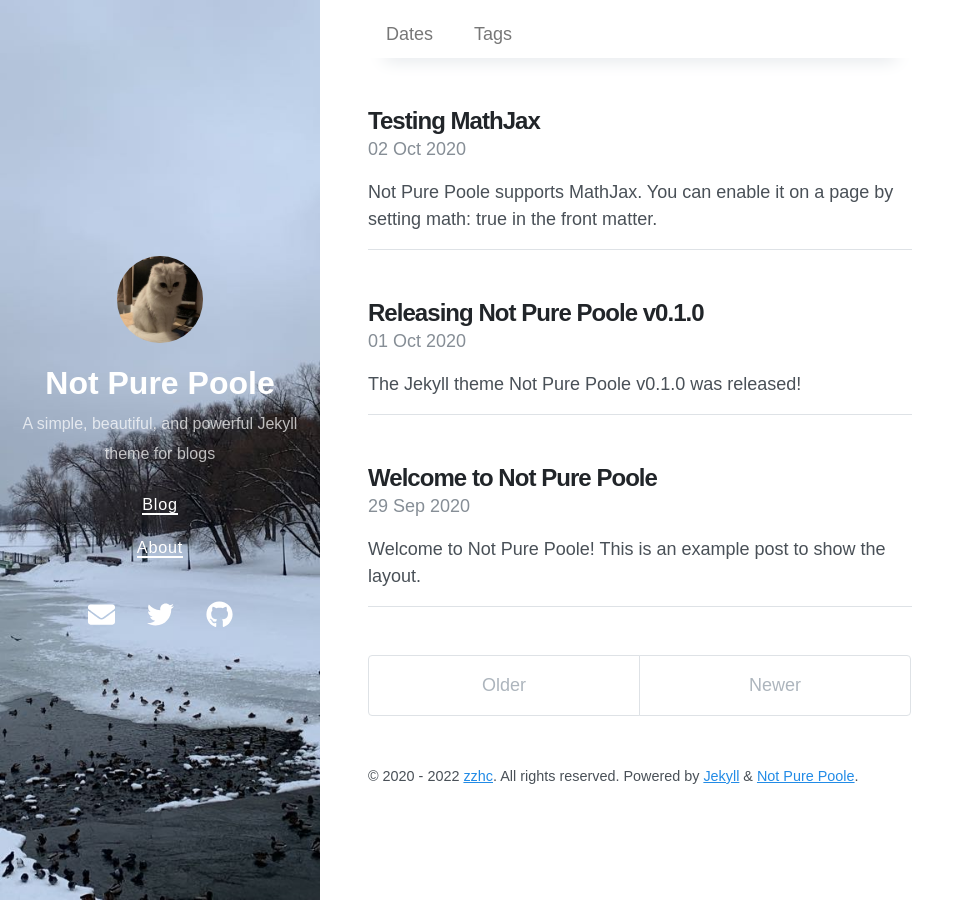
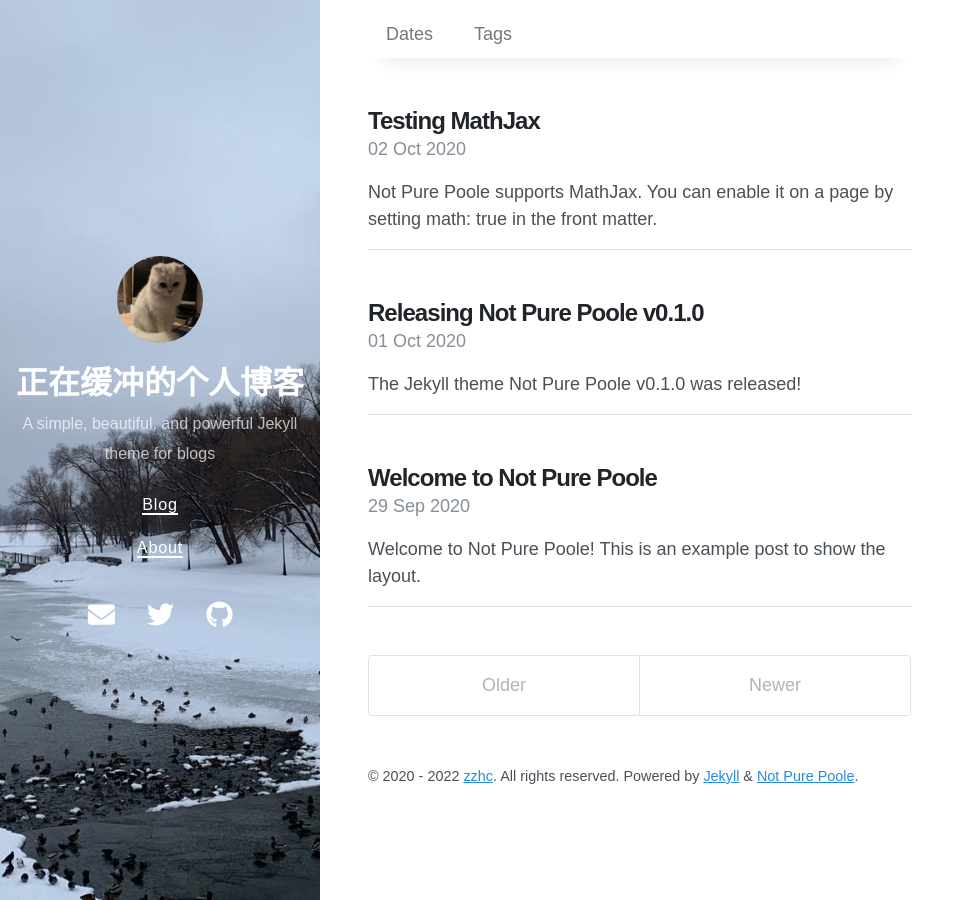
Before and after one commit to Zzhc3321/personal-blog.github.io, a Jekyll site: the page built from index.html, in a window 1280 px wide. Shown: the whole page, without its empty margins (0-975 px from the left). Built offline with Jekyll 4.4.1, drawn with Linux system fonts in a browser that asks for light colours; nearby versions of some CDN libraries; the list of posts is cut into pages by our own code.

Commit message:
修改title

```diff
--- a/_config.yml
+++ b/_config.yml
@@ -1,5 +1,5 @@
 # Setup
-title: Not Pure Poole
+title: 正在缓冲的个人博客
 description: A simple, beautiful, and powerful Jekyll theme for blogs
 url: https://vszhub.github.io
 avatar: /avatar.jpeg
```
